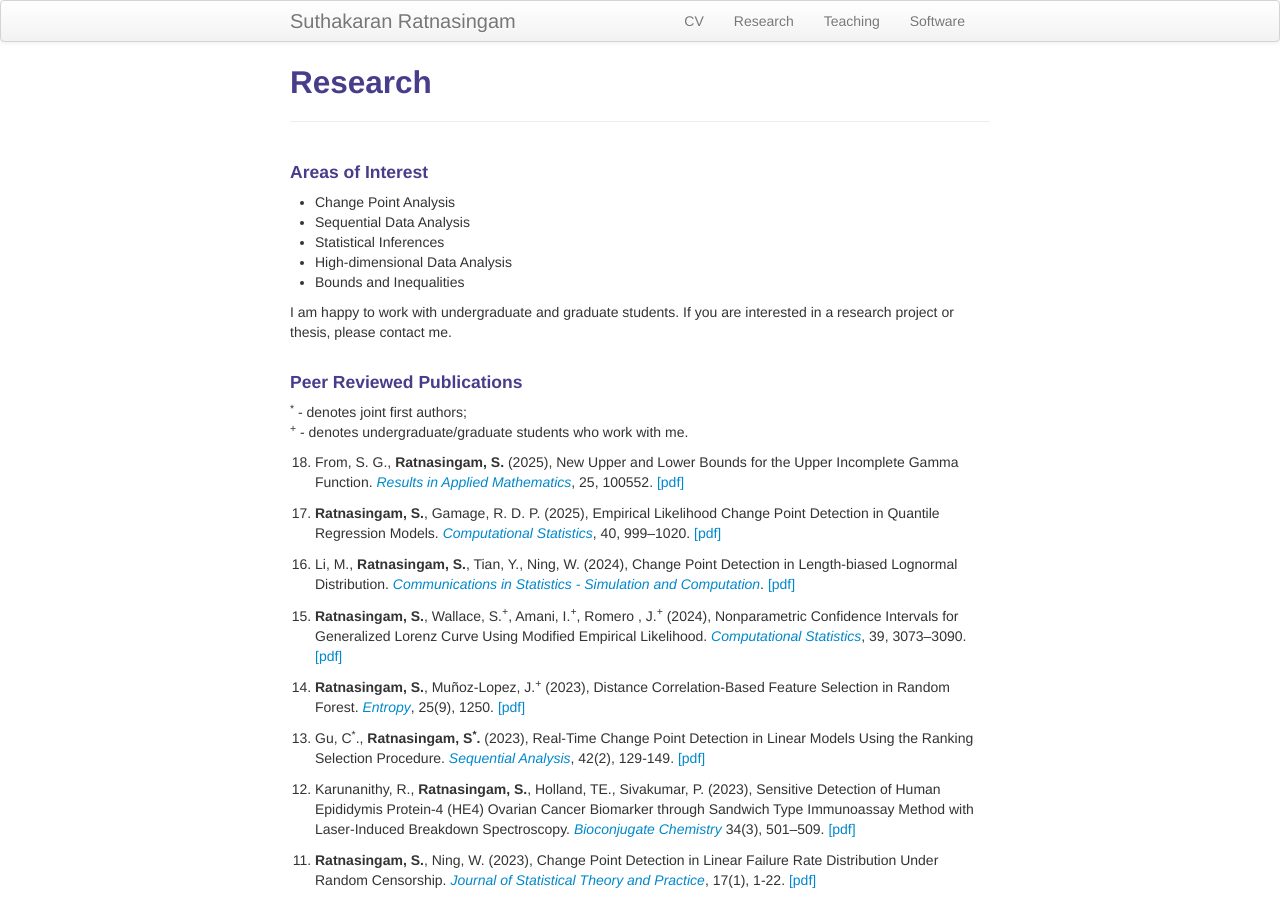
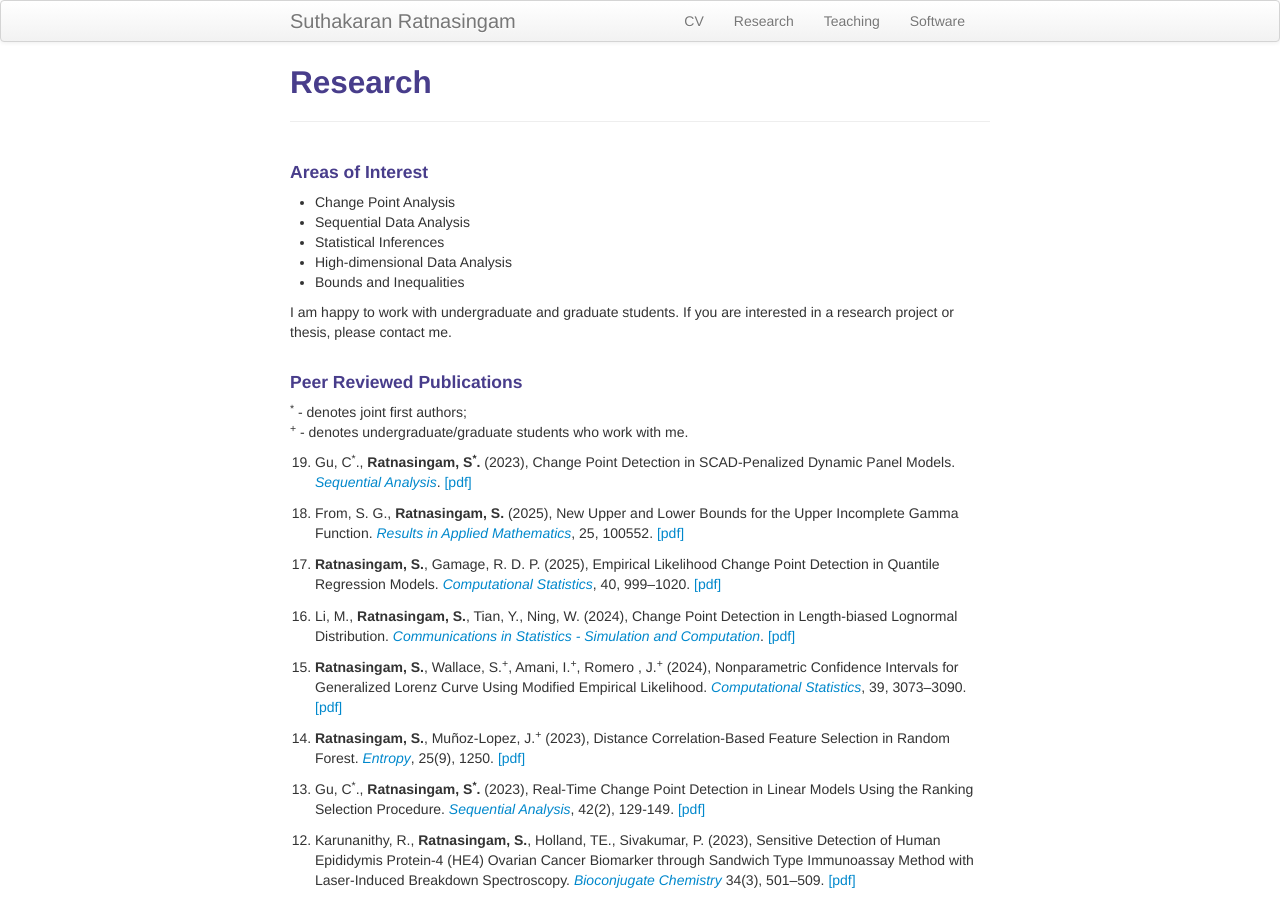
Before and after one commit to suthakaranr/suthakaranr.github.io, a Jekyll site: the page built from pages/Research.md, in a window 1280 px wide and 900 px high. Built offline with Jekyll 4.4.1, drawn with Linux system fonts in a browser that asks for light colours.

Commit message:
Update Research.md

```diff
--- a/pages/Research.md
+++ b/pages/Research.md
@@ -27,6 +27,7 @@ I am happy to work with undergraduate and graduate students. If you are interest
 <div style="line-height:80%;">
 
 <ol>
+  <li value="19"> Gu, C<sup>*</sup>., <b>Ratnasingam, S<sup>*</sup>.</b> (2023),  Change Point Detection in SCAD-Penalized Dynamic Panel Models. <a style="text-decoration:none" href="https://doi.org/10.1080/07474946.2025.2510372" target="_blank" rel="noopener noreferrer"><i>Sequential Analysis</i></a>. <a style="text-decoration:none" href="../assets/2025CGSR.pdf" target="_blank" rel="noopener noreferrer">[pdf]</a> </li> <br>
 
   <li value="18"> From, S. G.,  <b>Ratnasingam, S.</b> (2025), New Upper and Lower Bounds for the Upper Incomplete Gamma Function. <a style="text-decoration:none" href="https://doi.org/10.1016/j.rinam.2025.100552" target="_blank" rel="noopener noreferrer"><i>Results in Applied Mathematics</i></a>, 25, 100552.  <a style="text-decoration:none" href="../assets/2025FSRINAM.pdf" target="_blank" rel="noopener noreferrer">[pdf]</a></li> <br>
 
```
